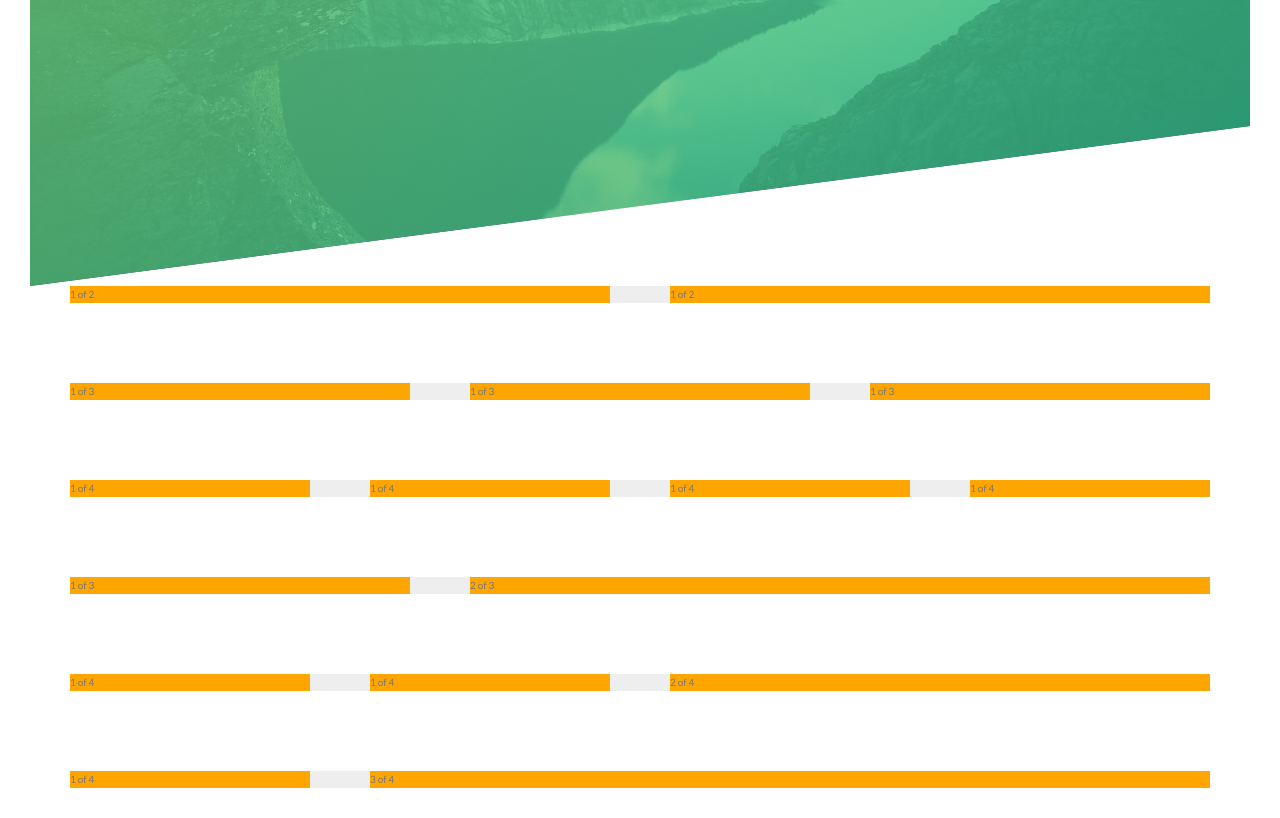
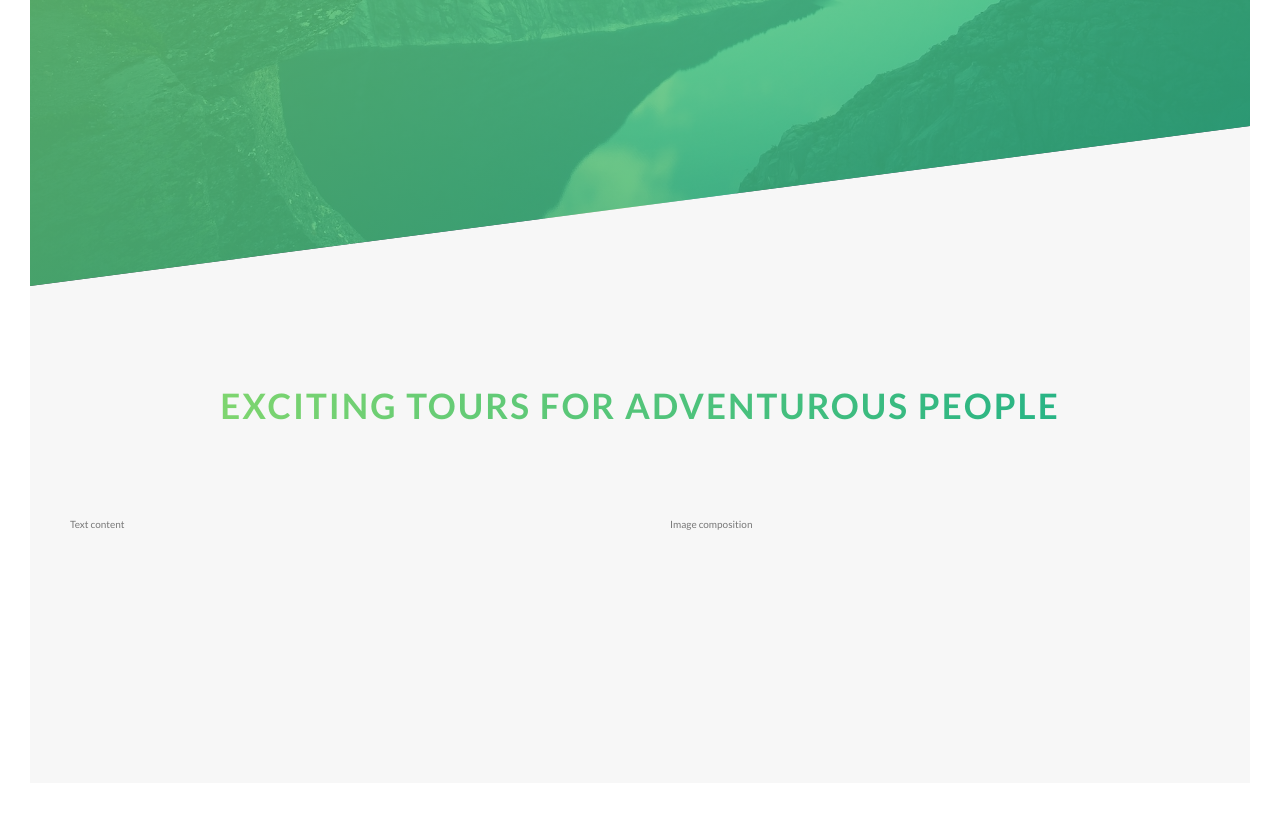
Before and after one commit to Manviel/ApplePie, a website: page natours/index.html in a window 1280 px wide. Shown: the part 504-1322 px from the top of the page. Drawn offline with Linux system fonts and the light colour scheme.

Commit message:
Building the about section

```diff
--- a/natours/index.html
+++ b/natours/index.html
@@ -24,34 +24,18 @@
     </div>
   </header>
 
-  <article class="grid">
-    <section class="row">
-      <div class="col-1-of-2">1 of 2</div>
-      <div class="col-1-of-2">1 of 2</div>
-    </section>
-    <section class="row">
-      <div class="col-1-of-3">1 of 3</div>
-      <div class="col-1-of-3">1 of 3</div>
-      <div class="col-1-of-3">1 of 3</div>
-    </section>
-    <section class="row">
-      <div class="col-1-of-4">1 of 4</div>
-      <div class="col-1-of-4">1 of 4</div>
-      <div class="col-1-of-4">1 of 4</div>
-      <div class="col-1-of-4">1 of 4</div>
-    </section>
-    <section class="row">
-      <div class="col-1-of-3">1 of 3</div>
-      <div class="col-2-of-3">2 of 3</div>
-    </section>
-    <section class="row">
-      <div class="col-1-of-4">1 of 4</div>
-      <div class="col-1-of-4">1 of 4</div>
-      <div class="col-2-of-4">2 of 4</div>
-    </section>
-    <section class="row">
-      <div class="col-1-of-4">1 of 4</div>
-      <div class="col-3-of-4">3 of 4</div>
+  <article>
+    <section class="section-about">
+      <div class="center-text mg-bot-8">
+        <h2 class="head-secondary">
+          Exciting tours for adventurous people
+        </h2>
+      </div>
+
+      <div class="row">
+        <div class="col-1-of-2">Text content</div>
+        <div class="col-1-of-2">Image composition</div>
+      </div>
     </section>
   </article>
 </body>
--- a/natours/sass/grid.scss
+++ b/natours/sass/grid.scss
@@ -1,6 +1,5 @@
 .row {
   max-width: $grid-width;
-  background-color: #eee;
   margin: 0 auto;
 
   &:not(:last-child) { margin-bottom: $vertical; }
@@ -8,7 +7,6 @@
   @include clearfix;
 
   [class^="col-"] {
-    background-color: orange;
     float: left;
 
     &:not(:last-child) { margin-right: $horizontal; }
--- a/natours/sass/home.scss
+++ b/natours/sass/home.scss
@@ -2,3 +2,9 @@
   animation: moveInBottom 0.5s ease-out 0.75s;
   animation-fill-mode: backwards;
 }
+
+.section-about {
+  background-color: $grey-light;
+  padding: 25rem 0;
+  margin-top: -20vh;
+}
--- a/natours/sass/typography.scss
+++ b/natours/sass/typography.scss
@@ -28,3 +28,20 @@ body {
     animation: moveInRight 1s ease-out;
   }
 }
+
+.head-secondary {
+  display: inline-block;
+  font-size: 3.5rem;
+  text-transform: uppercase;
+  font-weight: 700;
+  background-image: linear-gradient(to right, $light, $dark);
+  background-clip: text;
+  color: transparent;
+  letter-spacing: 2px;
+  transition: all 0.2s;
+
+  &:hover {
+    transform: skewY(2deg) skewX(15deg) scale(1.1);
+    text-shadow: 0.5rem 1rem 2rem rgba($black, 0.2);
+  }
+}
--- a/natours/sass/utilities.scss
+++ b/natours/sass/utilities.scss
@@ -0,0 +1,3 @@
+.center-text { text-align: center; }
+
+.mg-bot-8 { margin-bottom: 8rem; }
--- a/natours/sass/variables.scss
+++ b/natours/sass/variables.scss
@@ -5,6 +5,7 @@ $dark: #28b485;
 $grey: #777;
 $white: #fff;
 $black: #000;
+$grey-light: #f7f7f7f7;
 
 $grid-width: 114rem;
 $vertical: 8rem;
```
Also changed, not shown: natours/css/style.css.
